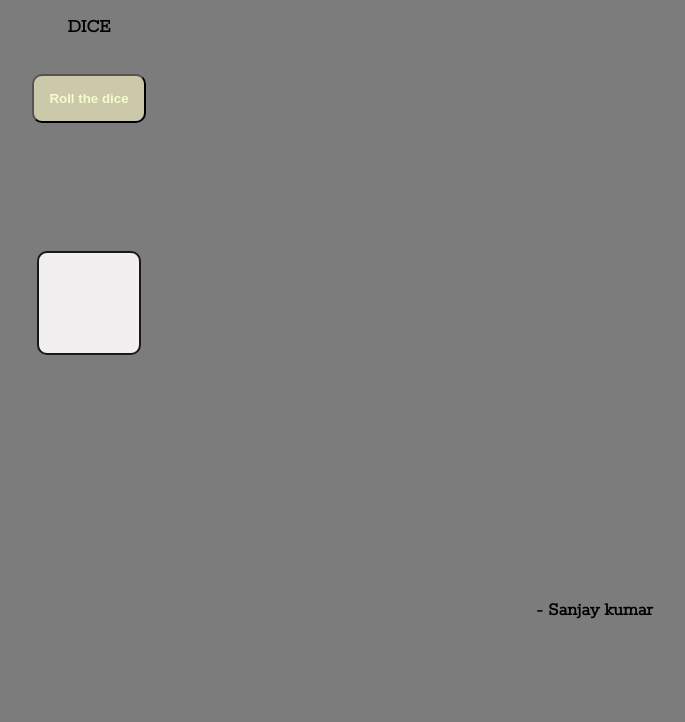
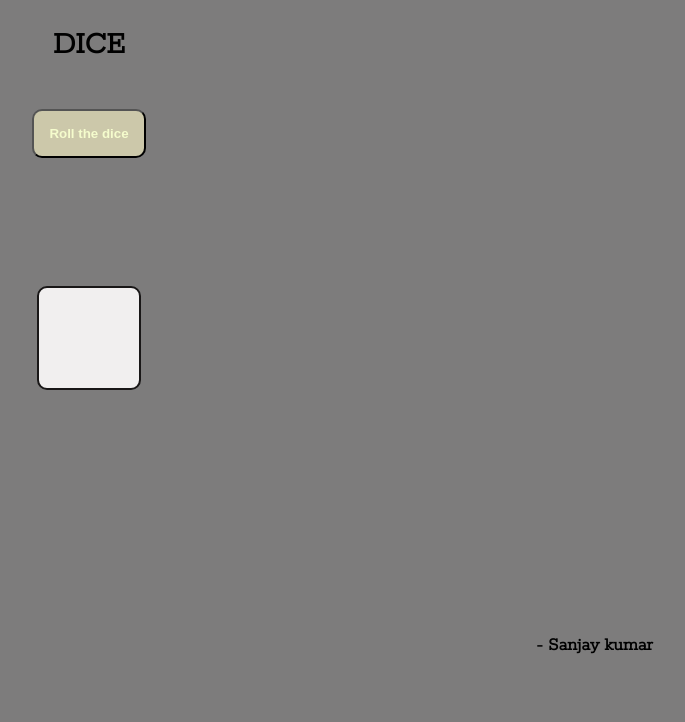
Before and after one commit to Coding-Sanjay/Dice, a plain HTML site: page index.html in a window 1280 px wide. Shown: the whole page, without its empty margins (551-1236 px from the left). Drawn offline with Linux system fonts and the light colour scheme.

Commit message:
Update index.html
Signed-off-by: Coding-Sanjay <145554267+Coding-Sanjay@users.noreply.github.com>

```diff
--- a/index.html
+++ b/index.html
@@ -86,7 +86,7 @@
 
         .text h2 {
             text-align: center;
-            font-size: 1.2rem;
+            font-size: 2rem;
             font-weight: bold;
             padding: auto;
 
```
